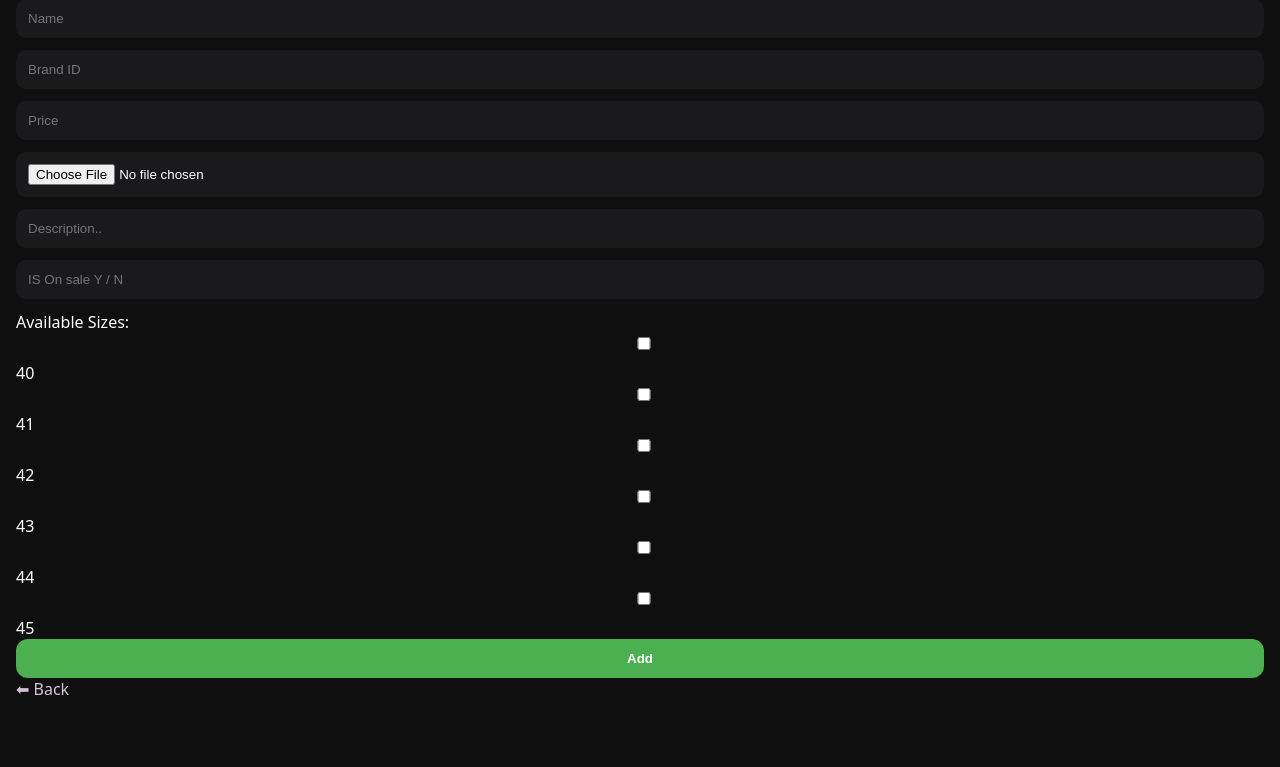
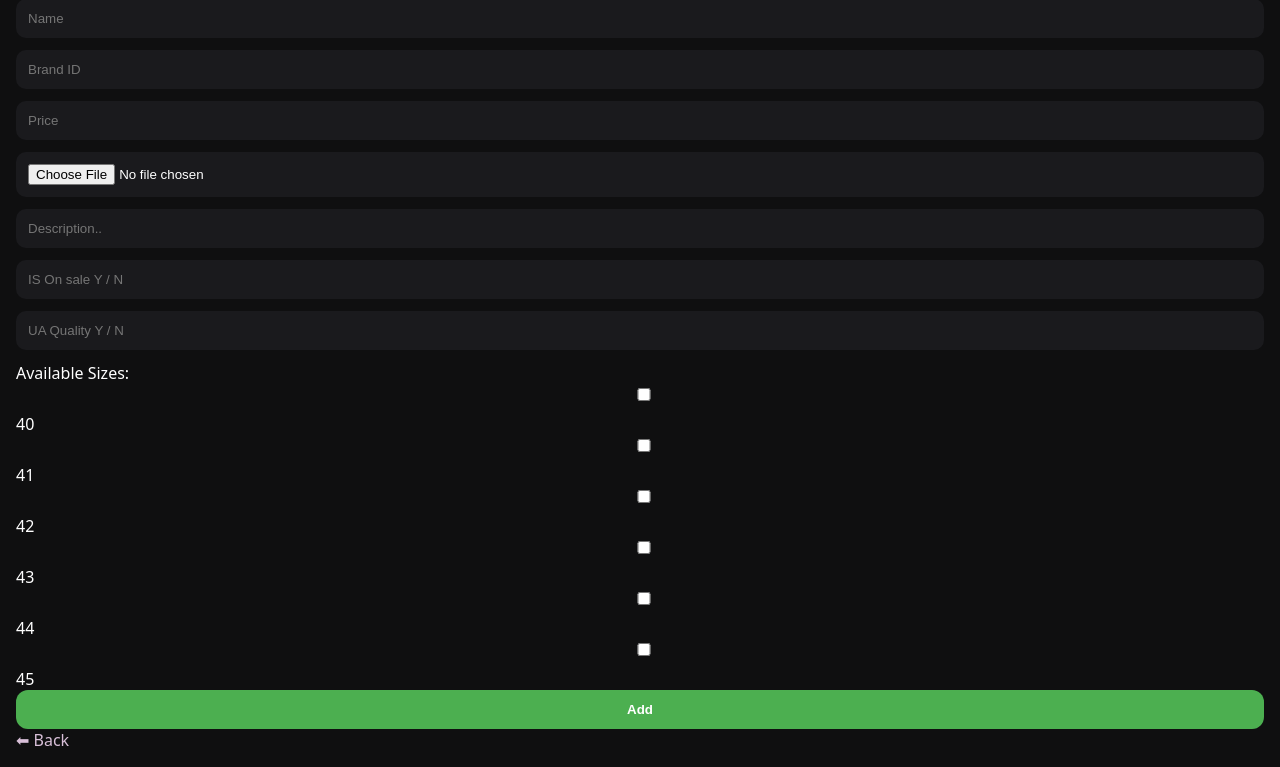
Before and after one commit to Reevesz/hikaru-683, a Flask app: page /add in a window 1280 px wide. Shown: the part 213-980 px from the top of the page. Before the commit the page ends 908 px from the top, so only its background shows below. Run offline with Flask 3, Linux system fonts and the light colour scheme; the visitor is signed in with stand-in values (Sample User, id 1).

Commit message:
Added new feature

```diff
--- a/app.py
+++ b/app.py
@@ -135,6 +135,7 @@ def add():
             "image": image_url,
             "desc": request.form.get("desc"),
             "onsale": request.form.get("onsale"),
+            "uaq": request.form.get("uaq"),
             "sizes": sizes
         }
 
--- a/templates/add.html
+++ b/templates/add.html
@@ -21,6 +21,7 @@
 
       <input name="desc" placeholder="Description.." required>
       <input name="onsale" placeholder="IS On sale Y / N" required>
+      <input name="uaq" placeholder="UA Quality Y / N" required>
 
       <div>
         <label>Available Sizes:</label><br>
```
